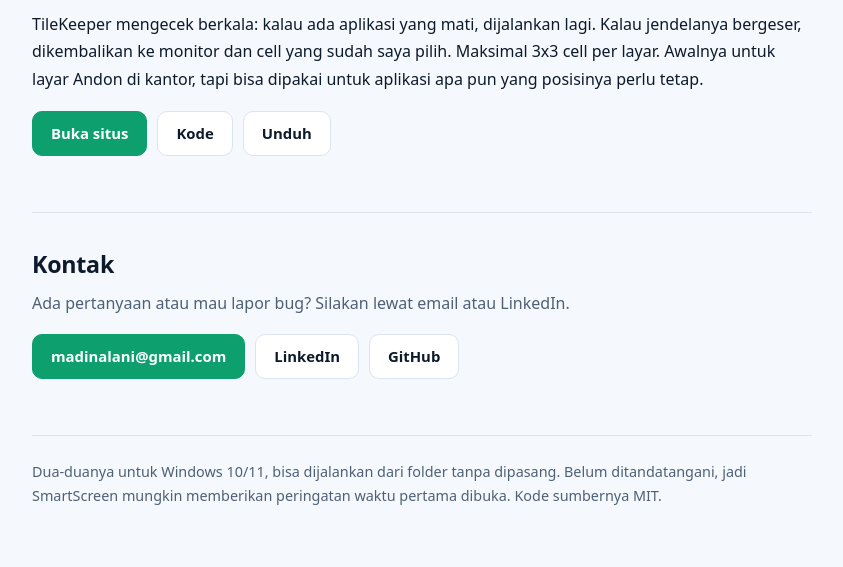
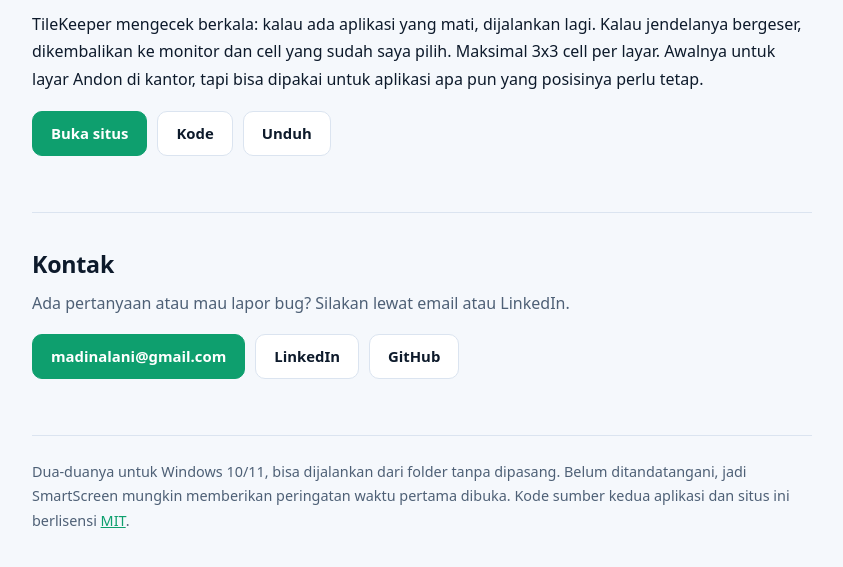
Before and after one commit to ASQAL90/asqal90.github.io, a plain HTML site: page index.html in a window 1280 px wide. Shown: the part 2076-2643 px from the top of the page, without its empty margins (218-1061 px from the left). Drawn offline with Linux system fonts and the light colour scheme.

Commit message:
Tambahkan lisensi MIT untuk situs

```diff
--- a/index.html
+++ b/index.html
@@ -83,7 +83,7 @@
   </section>
 
   <footer>
-    Dua-duanya untuk Windows 10/11, bisa dijalankan dari folder tanpa dipasang. Belum ditandatangani, jadi SmartScreen mungkin memberikan peringatan waktu pertama dibuka. Kode sumbernya MIT.
+    Dua-duanya untuk Windows 10/11, bisa dijalankan dari folder tanpa dipasang. Belum ditandatangani, jadi SmartScreen mungkin memberikan peringatan waktu pertama dibuka. Kode sumber kedua aplikasi dan situs ini berlisensi <a href="https://github.com/asqal90/asqal90.github.io/blob/main/LICENSE">MIT</a>.
   </footer>
 </main>
 </body>
```
Also changed, not shown: 1 other file.
